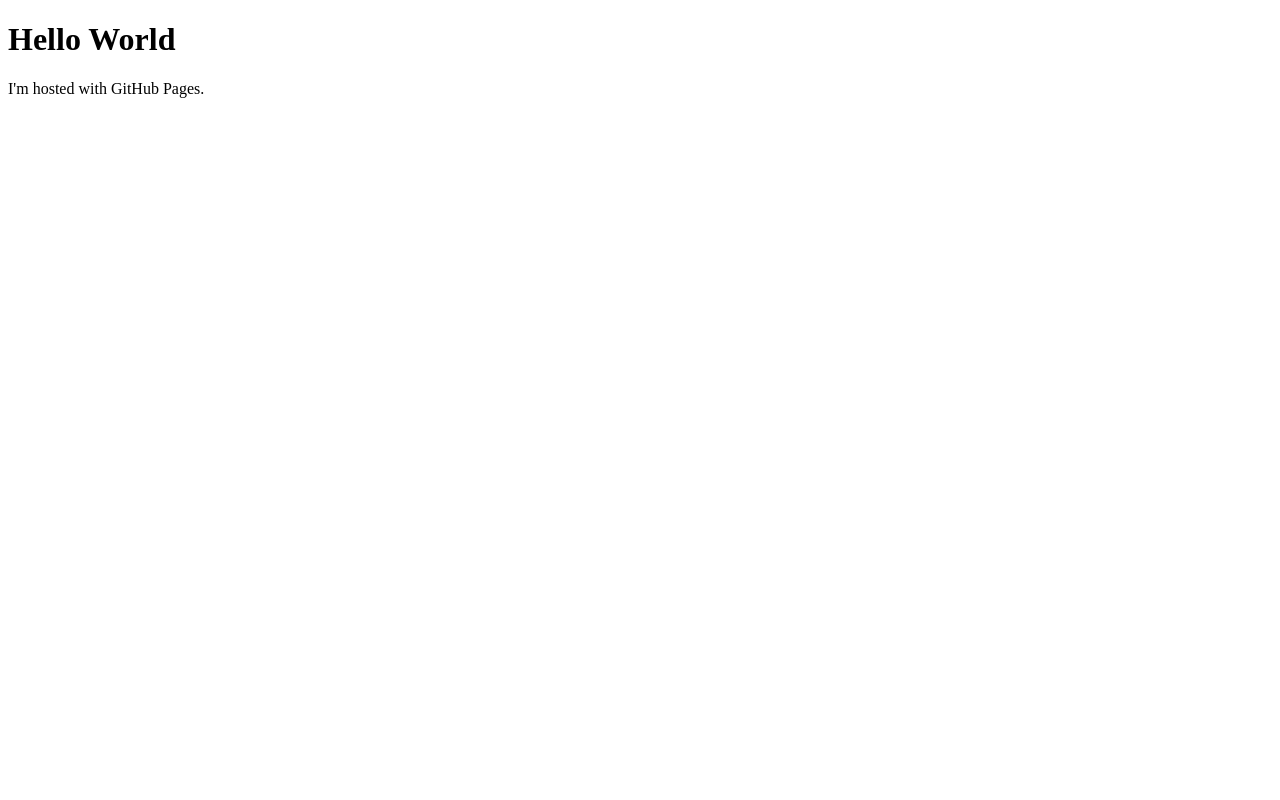
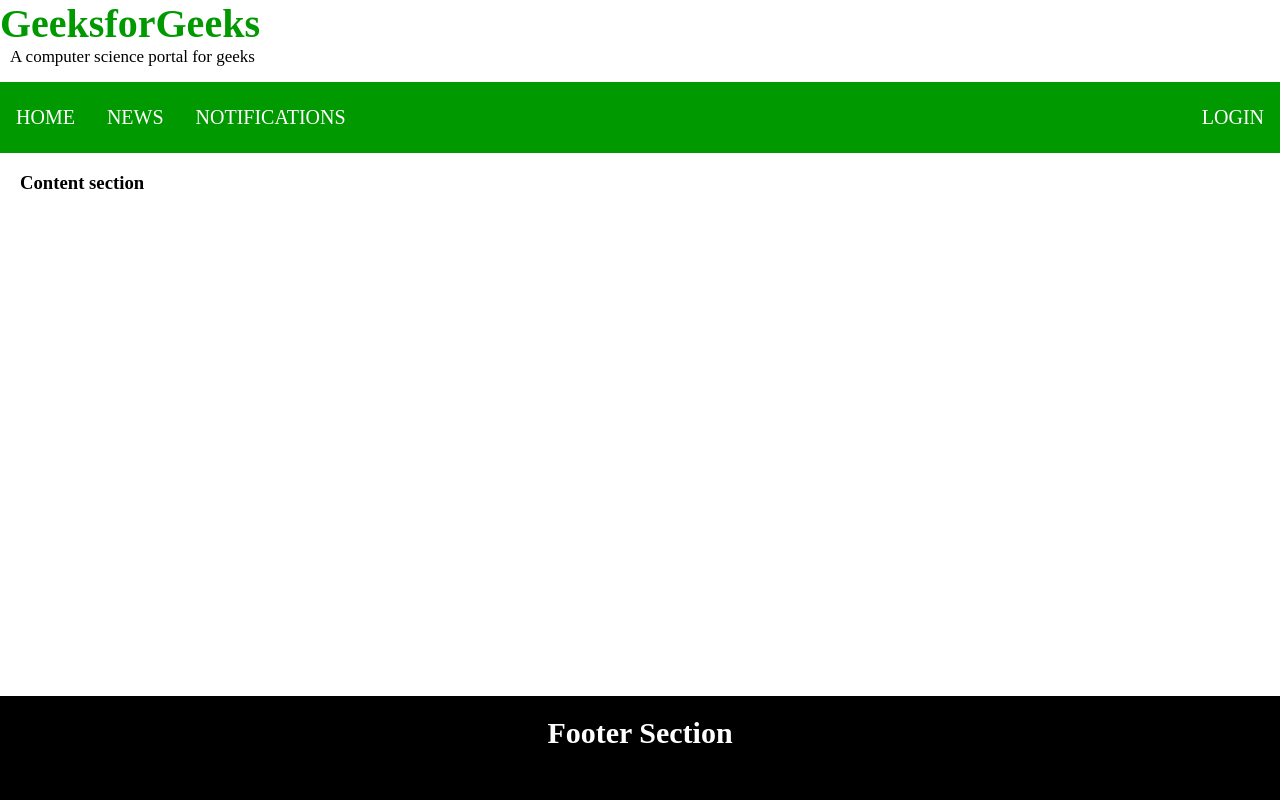
Before and after one commit to DavisButler10/davisbutler10.github.io, a plain HTML site: page index.html in a window 1280 px wide. Drawn offline with Linux system fonts and the light colour scheme.

Commit message:
Update index.html

```diff
--- a/index.html
+++ b/index.html
@@ -1,25 +1,89 @@
 <!DOCTYPE html>
 <html>
+<head>
+    <title>Page Layout</title>
+    <style>
+        .head1 {
+            font-size:40px;
+            color:#009900;
+            font-weight:bold;
+        }
+        .head2 {
+            font-size:17px;
+            margin-left:10px;
+            margin-bottom:15px;
+        }
+        body {
+            margin: 0 auto;
+            background-position:center;
+            background-size: contain;
+        }
+
+        .menu {
+            position: sticky;
+            top: 0;
+            background-color: #009900;
+            padding:10px 0px 10px 0px;
+            color:white;
+            margin: 0 auto;
+            overflow: hidden;
+        }
+        .menu a {
+            float: left;
+            color: white;
+            text-align: center;
+            padding: 14px 16px;
+            text-decoration: none;
+            font-size: 20px;
+        }
+        .menu-log {
+            right: auto;
+            float: right;
+        }
+        footer {
+            width: 100%;
+            bottom: 0px;
+            background-color: #000;
+            color: #fff;
+            position: absolute;
+            padding-top:20px;
+            padding-bottom:50px;
+            text-align:center;
+            font-size:30px;
+            font-weight:bold;
+        }
+        .body_sec {
+            margin-left:20px;
+        }
+    </style>
+</head>
+
 <body>
-<h1>Hello World</h1>
-<p>I'm hosted with GitHub Pages.</p>
+
+    <!-- Header Section -->
+    <header>
+        <div class="head1">GeeksforGeeks</div>
+        <div class="head2">A computer science portal for geeks</div>
+    </header>
+
+    <!-- Menu Navigation Bar -->
+    <div class="menu">
+        <a href="#home">HOME</a>
+        <a href="#news">NEWS</a>
+        <a href="#notification">NOTIFICATIONS</a>
+        <div class="menu-log">
+            <a href="#login">LOGIN</a>
+        </div>
+    </div>
+
+    <!-- Body section -->
+    <div class = "body_sec">
+        <section id="Content">
+            <h3>Content section</h3>
+        </section>
+    </div>
+
+    <!-- Footer Section -->
+    <footer>Footer Section</footer>
 </body>
 </html>
-<style>
-.parallax {
-  /* The image used */
-  background-image: url("img_parallax.jpg");
-
-  /* Set a specific height */
-  height: 500px;
-
-  /* Create the parallax scrolling effect */
-  background-attachment: fixed;
-  background-position: center;
-  background-repeat: no-repeat;
-  background-size: cover;
-}
-</style>
-
-<!-- Container element -->
-<div class="parallax"></div>
```
